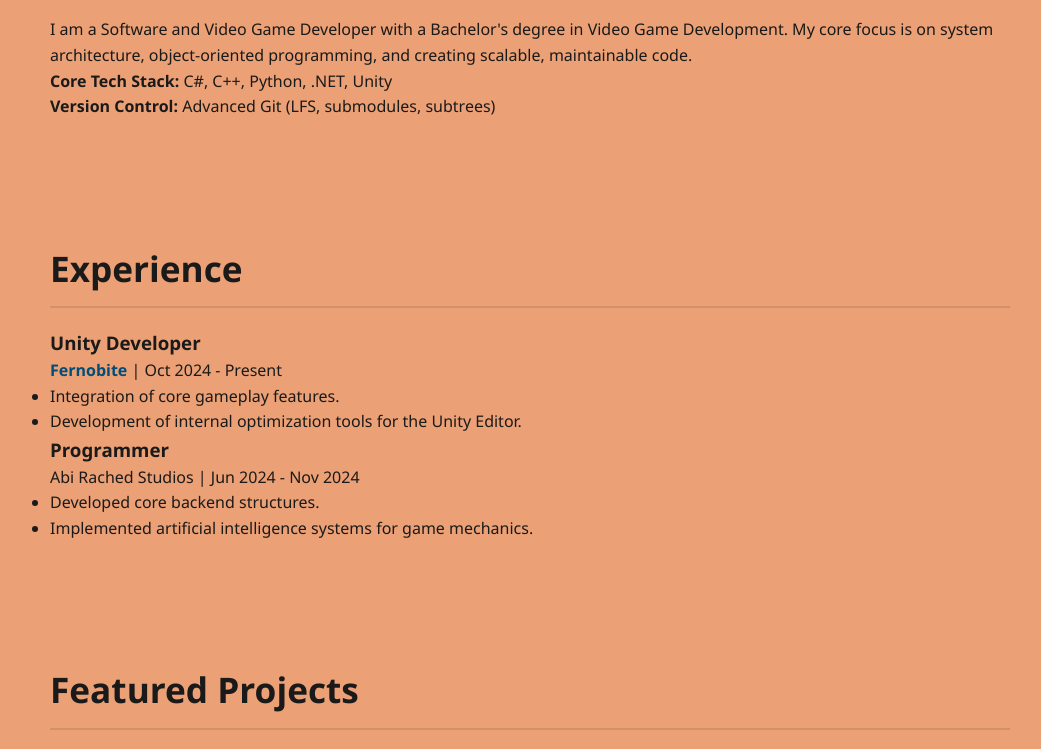
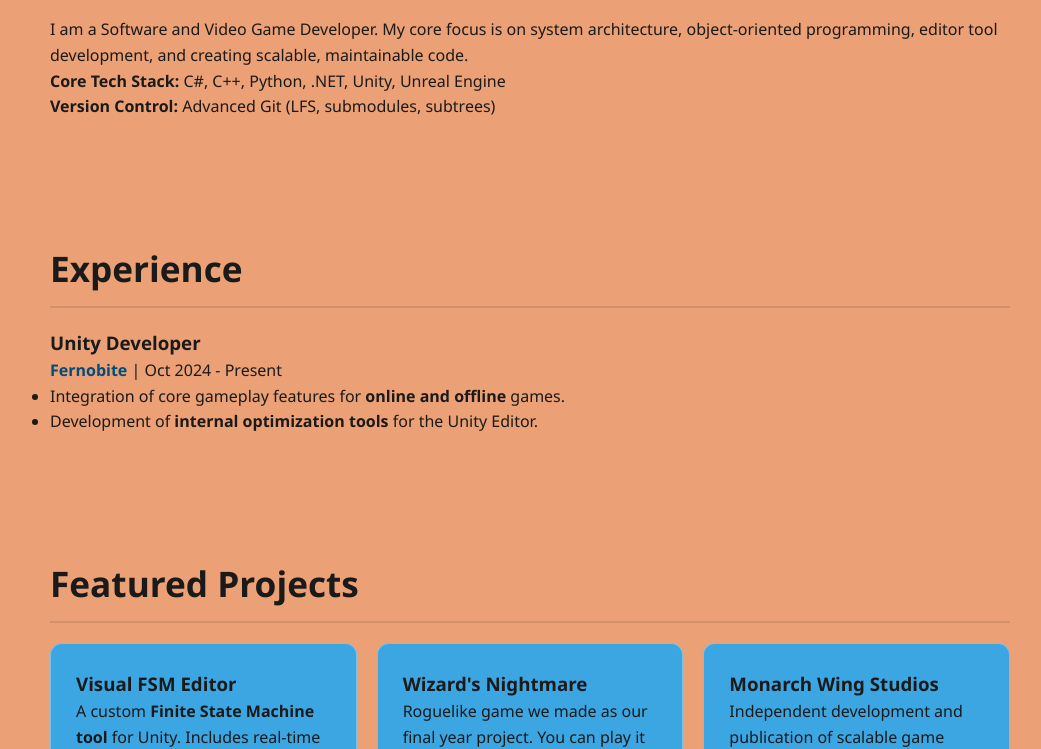
Before and after one commit to NFPerera/nfperera.github.io, a plain HTML site: page index.html in a window 1280 px wide. Shown: the part 611-1360 px from the top of the page, without its empty margins (110-1151 px from the left). Drawn offline with Linux system fonts and the light colour scheme.

Commit message:
cambios de texto

```diff
--- a/index.html
+++ b/index.html
@@ -31,8 +31,8 @@
     <main id="main-content">
         <section id="about" class="container">
             <h2>About Me</h2>
-            <p>I am a Software and Video Game Developer with a Bachelor's degree in Video Game Development. My core focus is on system architecture, object-oriented programming, and creating scalable, maintainable code.</p>
-            <p><strong>Core Tech Stack:</strong> C#, C++, Python, .NET, Unity</p>
+            <p>I am a Software and Video Game Developer. My core focus is on system architecture, object-oriented programming, editor tool development, and creating scalable, maintainable code.</p>
+            <p><strong>Core Tech Stack:</strong> C#, C++, Python, .NET, Unity, Unreal Engine</p>
             <p><strong>Version Control:</strong> Advanced Git (LFS, submodules, subtrees)</p>
         </section>
 
@@ -44,18 +44,11 @@
                     <a href="https://fernobite.com/" target="_blank">Fernobite</a> | Oct 2024 - Present
                 </span>
                 <ul>
-                    <li>Integration of core gameplay features.</li>
-                    <li>Development of internal optimization tools for the Unity Editor.</li>
+                    <li>Integration of core gameplay features for <strong>online and offline</strong> games.</li>
+                    <li>Development of <strong>internal optimization tools</strong> for the Unity Editor.</li>
                 </ul>
             </div>
-            <div class="job">
-                <h3>Programmer</h3>
-                <span class="company">Abi Rached Studios | Jun 2024 - Nov 2024</span>
-                <ul>
-                    <li>Developed core backend structures.</li>
-                    <li>Implemented artificial intelligence systems for game mechanics.</li>
-                </ul>
-            </div>
+
         </section>
 
         <section id="projects" class="container">
@@ -63,7 +56,7 @@
             <div class="project-grid">
                 <div class="project-card">
                     <h3>Visual FSM Editor</h3>
-                    <p>A custom Finite State Machine tool for Unity. Includes real-time node-based editing, bezier curve rendering, and optimized state connections.</p>
+                    <p>A custom <strong>Finite State Machine tool </strong>for Unity. Includes real-time node-based editing, bezier curve rendering, and optimized state connections.</p>
                 </div>
                 <div class="project-card">
                     <h3>Wizard's Nightmare</h3>
```
